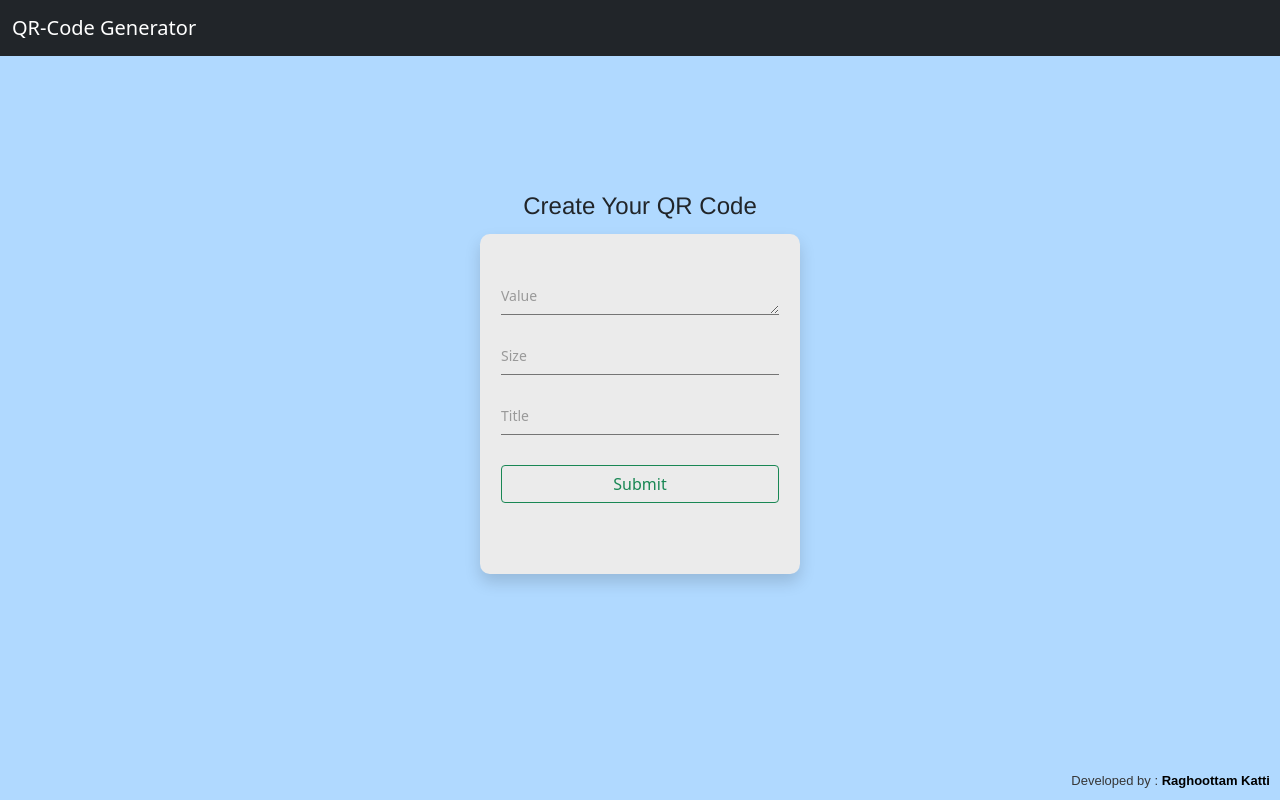
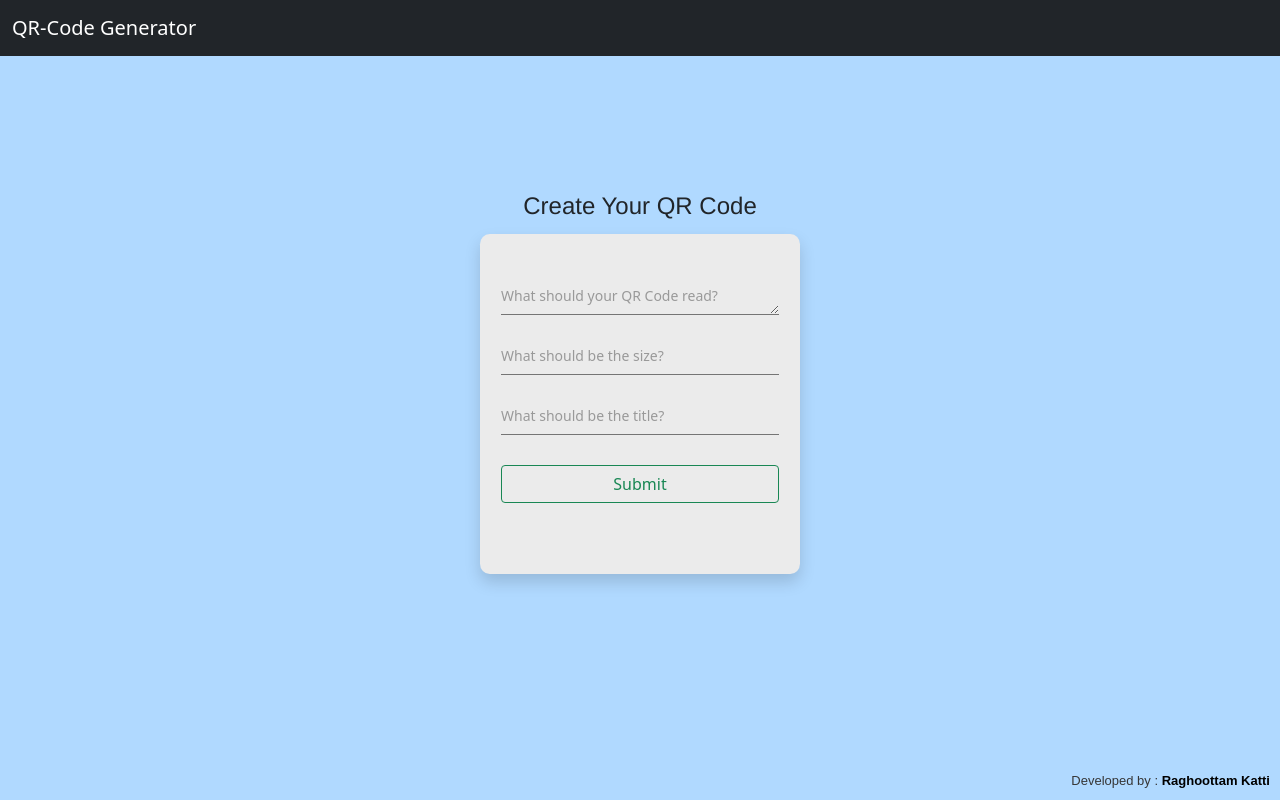
Before and after one commit to Raghoottam/qr-code-generator, a React (Create React App) app: page / in a window 1280 px wide. Built offline with nearby package versions, Linux system fonts and the light colour scheme.

Commit message:
Value is not self-explanatory #16

```diff
--- a/src/components/Form.jsx
+++ b/src/components/Form.jsx
@@ -75,29 +75,19 @@ export default function Form(props) {
                     <div className="floating-label">
                         <textarea className="floating-input floating-textarea" placeholder=" " value={value} onChange={(e) => { onValueChange(e) }}></textarea>
                         <span className="highlight"></span>
-                        <label>Value</label>
+                        <label>What should your QR Code read?</label>
                     </div>
 
                     <div className="floating-label">
                         <input className="floating-input" type="number" placeholder=" " value={size} onChange={(e) => onSizeChange(e)} />
                         <span className="highlight"></span>
-                        <label>Size</label>
+                        <label>What should be the size?</label>
                     </div>
-                    {/* <div className="floating-label">
-                        <select className="floating-select" defaultValue={level} onSelect={(e) => onLevelChange(e)}>
-                            <option value="" defaultValue disabled>Select Level</option>
-                            <option value="L">Low</option>
-                            <option value="M">Medium</option>
-                            <option value="Q">Quartile</option>
-                            <option value="H">High</option>
-                        </select>
-                        <span className="highlight"></span>
-                    </div> */}
 
                     <div className="floating-label">
                         <input className="floating-input" type="text" placeholder=" " value={title} onChange={(e) => onTitleChange(e)} />
                         <span className="highlight"></span>
-                        <label>Title</label>
+                        <label>What should be the title?</label>
                     </div>
                     <div className="floating-label">
                         <button className='btn btn-outline-success' onClick={() => handleOnSubmit()}>Submit</button>
```
